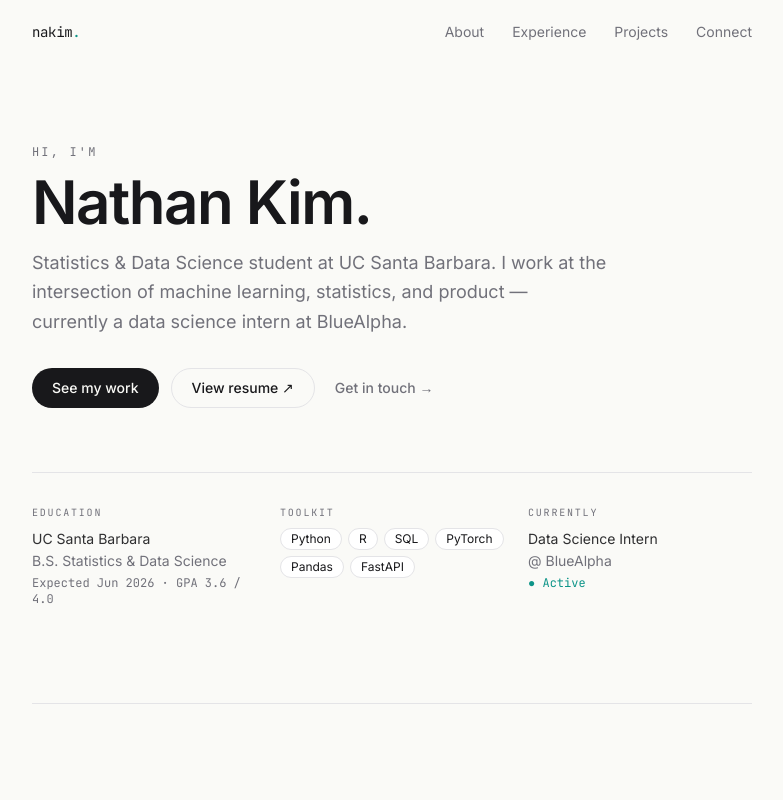
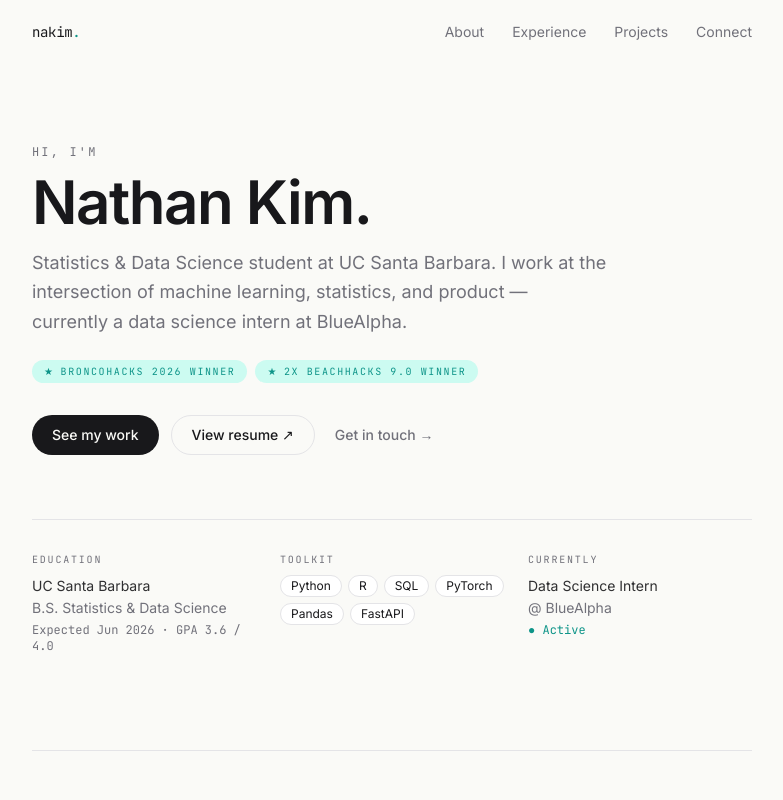
Before and after one commit to nakim12/portfolio, a Next.js app: page / in a window 1280 px wide. Shown: the top 800 px of the page, without its empty margins (248-1031 px from the left). Built offline with nearby package versions, Linux system fonts and the light colour scheme; no server answers.

Commit message:
Surface hackathon wins as clickable badges in the hero

```diff
--- a/src/components/Hero.tsx
+++ b/src/components/Hero.tsx
@@ -1,9 +1,13 @@
 "use client";
 
 import { motion, useReducedMotion } from "motion/react";
+import Link from "next/link";
 import { profile } from "@/data/profile";
+import { projects } from "@/data/projects";
 import { HeroFacts } from "./HeroFacts";
 import { staggerContainer, staggerItem } from "./Reveal";
+
+const wins = projects.filter((p) => p.award);
 
 export function Hero() {
   const reduce = useReducedMotion();
@@ -36,6 +40,23 @@ export function Hero() {
         >
           {profile.intro}
         </motion.p>
+        {wins.length ? (
+          <motion.div
+            variants={reduce ? undefined : staggerItem}
+            className="mt-6 flex flex-wrap items-center gap-2"
+          >
+            {wins.map((p) => (
+              <Link
+                key={p.slug}
+                href={`/projects/${p.slug}`}
+                className="inline-flex items-center gap-1.5 rounded-full bg-accent-soft px-3 py-1 font-mono text-[10px] uppercase tracking-[0.16em] text-accent transition-opacity hover:opacity-80"
+              >
+                <span aria-hidden>★</span>
+                {p.award}
+              </Link>
+            ))}
+          </motion.div>
+        ) : null}
         <motion.div
           variants={reduce ? undefined : staggerItem}
           className="mt-8 flex flex-wrap items-center gap-3"
```
